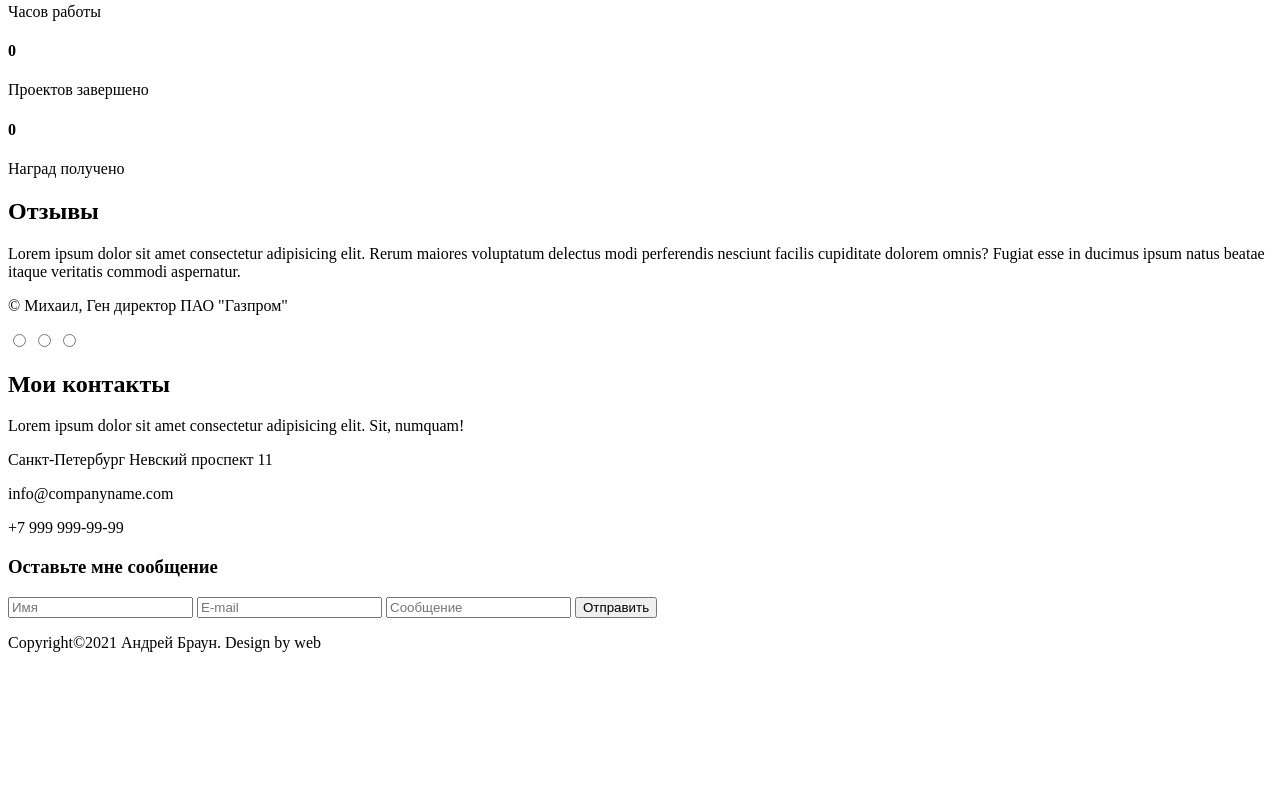
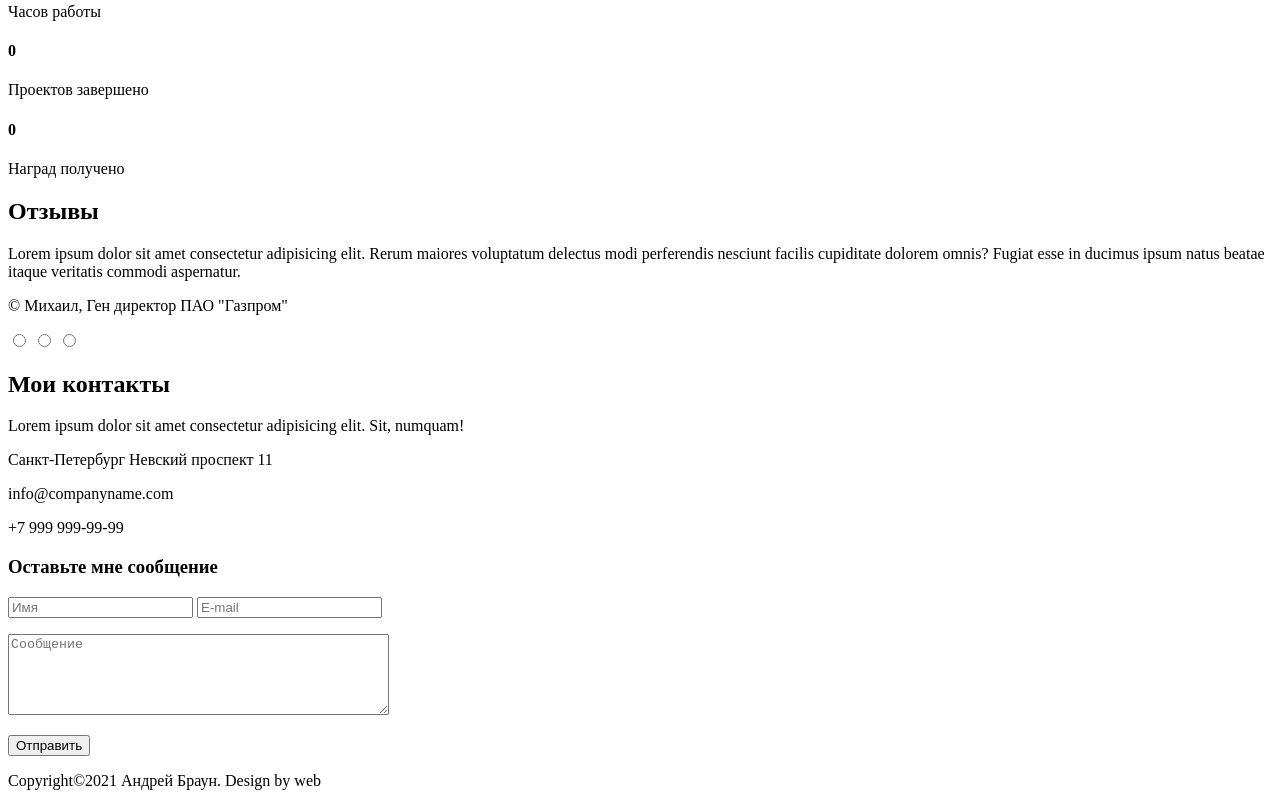
Before and after one commit to Tricksterra/Tricksterra.github.io, a plain HTML site: page src/index.html in a window 1280 px wide. Shown: the part 1741-2547 px from the top of the page. Before the commit the page ends 2409 px from the top, so only its background shows below. Drawn offline with Linux system fonts and the light colour scheme.

Commit message:
чутка поменял форму

```diff
--- a/src/index.html
+++ b/src/index.html
@@ -164,7 +164,7 @@
 			<form action="#" class="form">
 				<input type="text" name="name" placeholder="Имя" class="input" required>
 				<input type="email" placeholder="E-mail" name="email" class="input" required>
-				<input type="text" name="text" placeholder="Сообщение" class="input" required>
+				<p><textarea placeholder="Сообщение" name="comment" cols="45" rows="5"></textarea></p>
 				<button type="submit" class="btn btn-form">Отправить</button>
 			</form>
 		</div>
```
